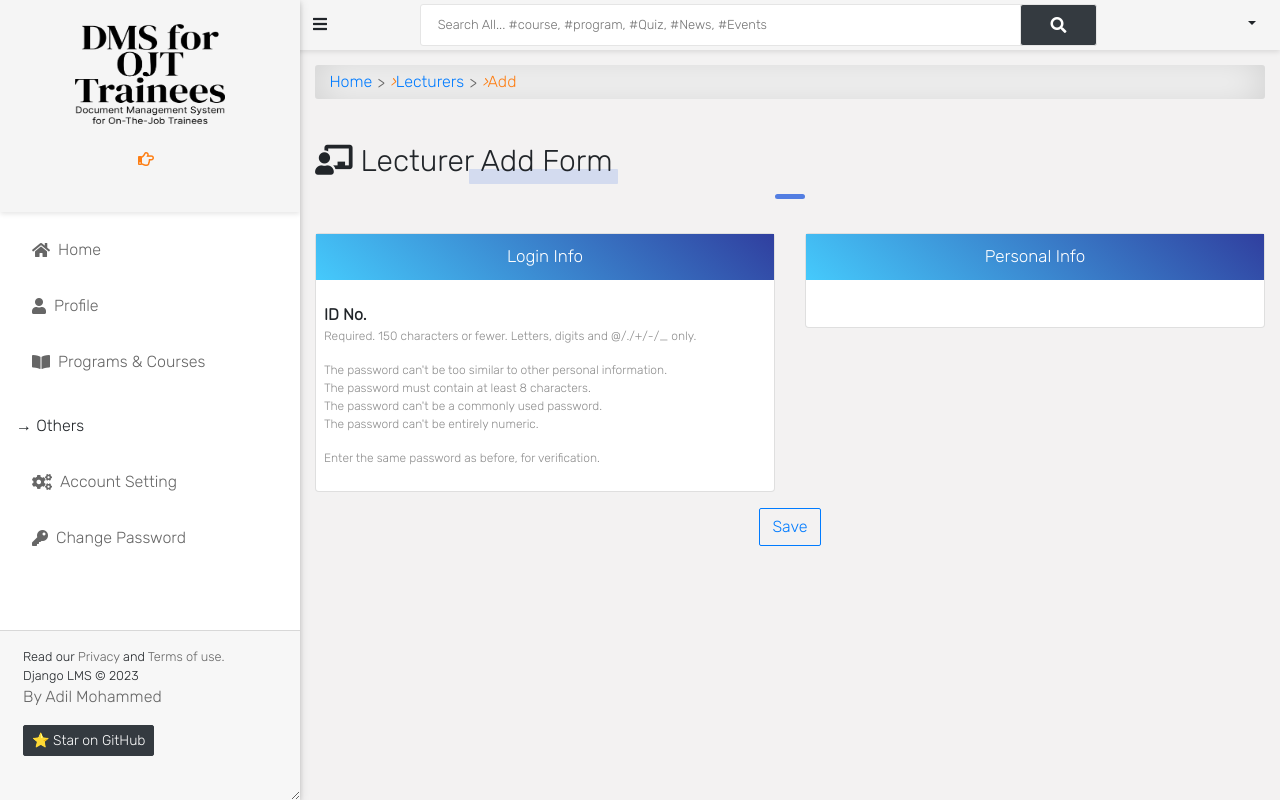
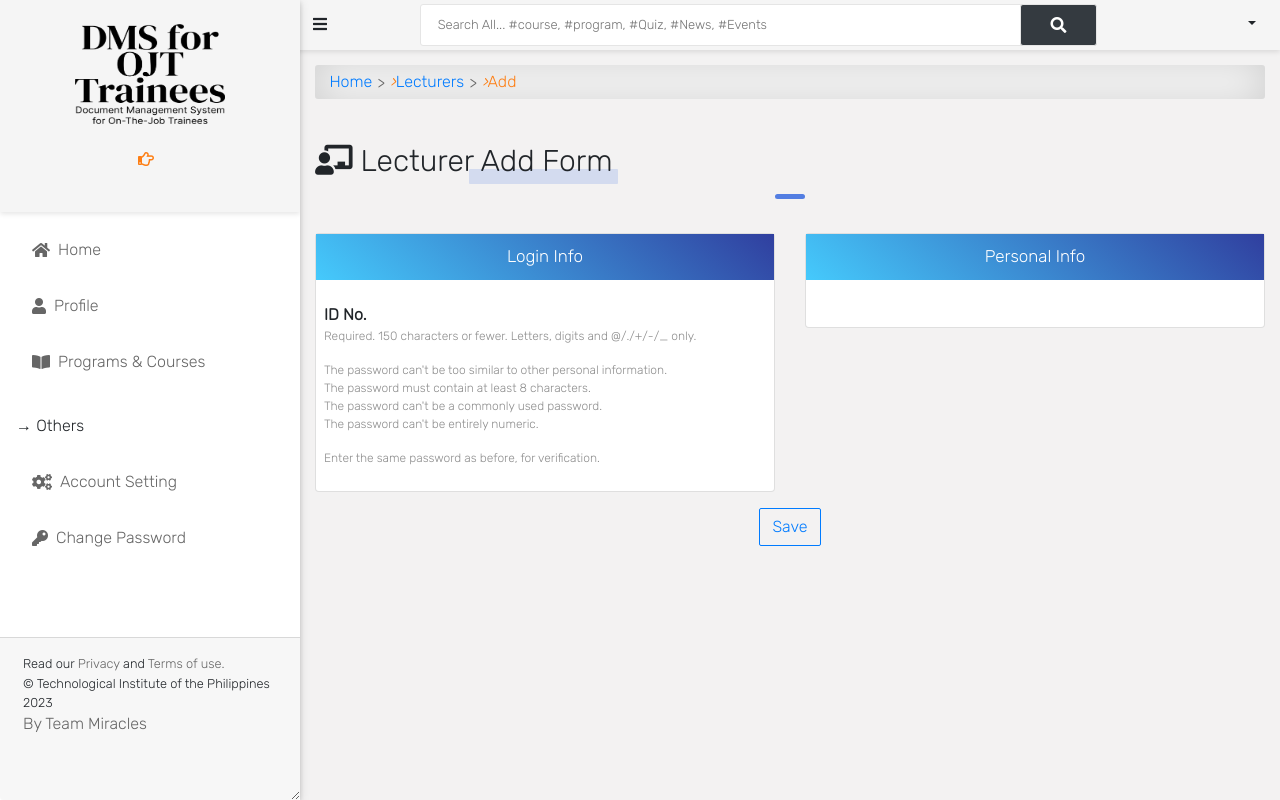
Before and after one commit to qhagayla/TeamMiraclesProjectDeploy, a Django app: template templates/accounts/add_staff.html in a window 1280 px wide. Run offline with Django 3.2, Linux system fonts and the light colour scheme; the template is opened without the code that fills it, so the values that code supplies are empty; some libraries are stand-ins or nearby versions.

Commit message:
first commit

```diff
--- a/templates/aside.html
+++ b/templates/aside.html
@@ -120,14 +120,12 @@
 		<div class="col-12">
 			<p class="small m-0">
 				Read our <a href="#"> Privacy </a> and <a href="#"> Terms of use. </a>
-				<br />Django LMS &copy; <script>document.write(new Date().getFullYear());</script>
+				<br /> &copy; Technological Institute of the Philippines <br> <script>document.write(new Date().getFullYear());</script>
 				<br />
 			</p>
 			<p>
-				<a href="https://adilmohak.github.io/adil/" target="_blank">By Adil Mohammed</a>
+				<a href="https://github.com/qhagayla/TeamMiraclesProject.git" target="_blank">By Team Miracles</a>
 			</p>
-			<a href="https://github.com/adilmohak/django-lms" class="btn btn-sm btn-dark mx-auto" target="_blank">
-				⭐️ Star on GitHub
 			</a>
 		</div>
 	</footer>
```
Also changed, not shown: static/img/dotted.jpg (deleted), static/img/logo.png (deleted).
